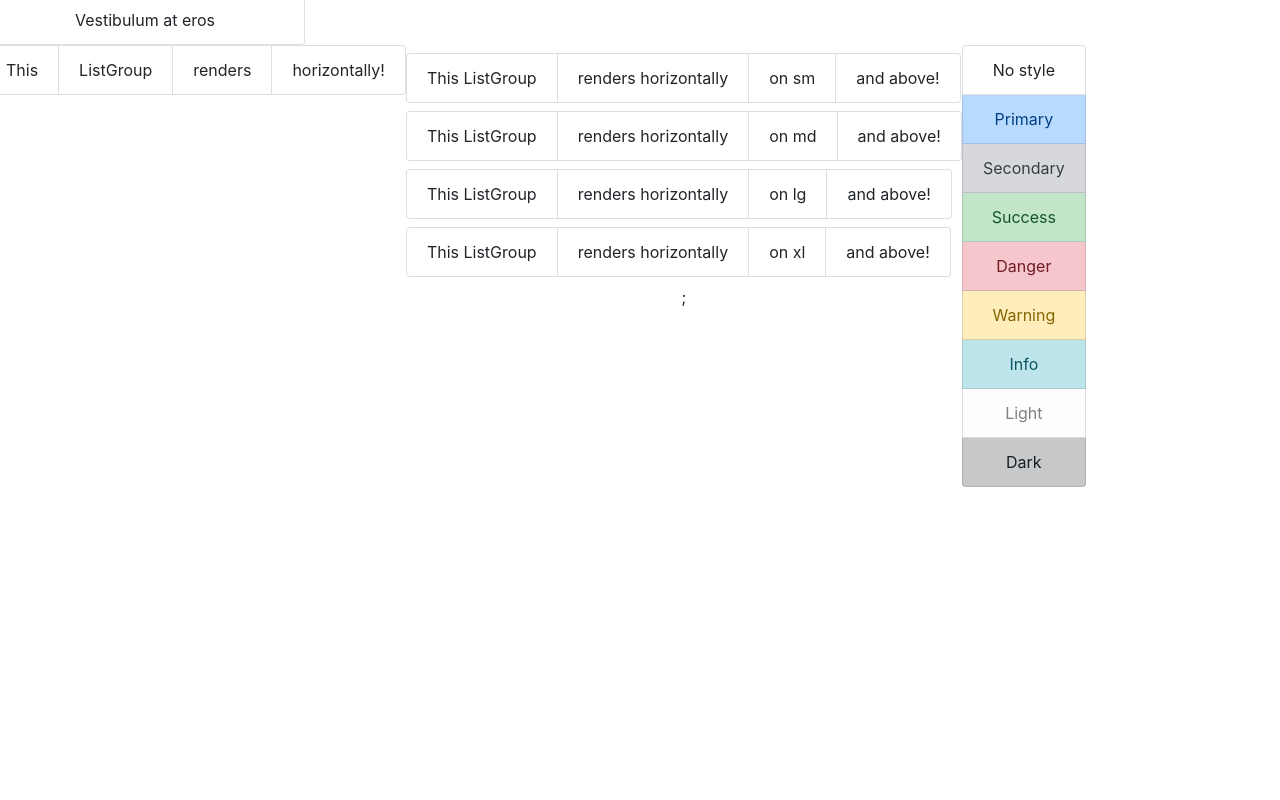
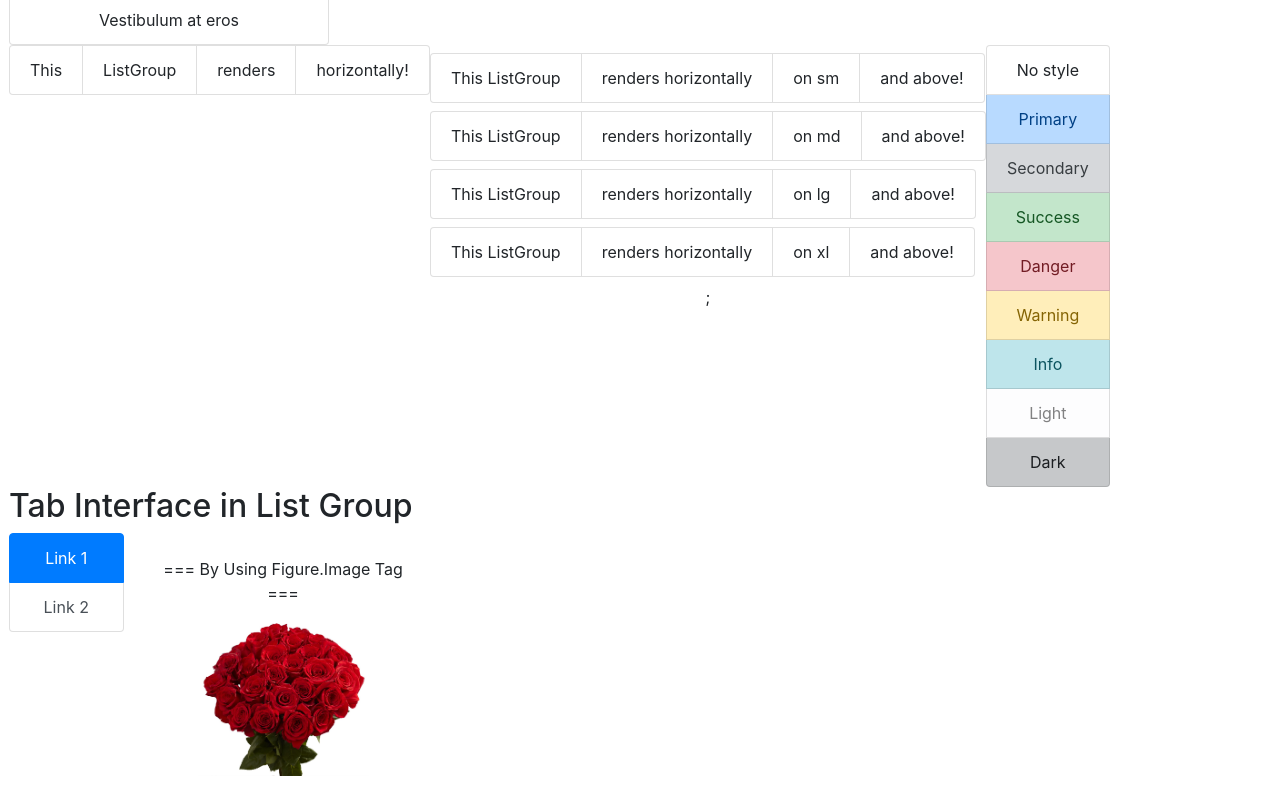
Before and after one commit to Khwajapasha/Boosrtrap-Practice, a React (Create React App) app: page / in a window 1280 px wide. Shown: the part 715-1515 px from the top of the page. Before the commit the page ends 1202 px from the top, so only its background shows below. Built offline with nearby package versions, Linux system fonts and the light colour scheme.

Commit message:
Tab Interface in list group

```diff
--- a/src/Component/MainBodySection/ListGroupsComponent/AllListGroup.jsx
+++ b/src/Component/MainBodySection/ListGroupsComponent/AllListGroup.jsx
@@ -7,9 +7,10 @@
 import { ListGroupHorizontal } from "./ListGroupHorizontal";
 import { ListGroupResponsiveHorizotalView } from "./ListGroupResponsiveHorizotalView";
 import { ListGroupVariant } from "./ListGroupVariant";
+import { ListGroupTabbedInterface } from "./ListGroupTabbedInterface";
 export const AllListGroup = () => {
   return (
-    <div className="mt-2">
+    <div className="mt-2 ml-4">
       <Row>
         <LIstGroupBasicExample />
         <ListGroupsActiveItem />
@@ -18,6 +19,7 @@
         <ListGroupHorizontal />
         <ListGroupResponsiveHorizotalView />
         <ListGroupVariant />
+        <ListGroupTabbedInterface />
       </Row>
     </div>
   );
--- /dev/null
+++ b/src/Component/MainBodySection/ListGroupsComponent/ListGroupTabbedInterface.jsx
@@ -0,0 +1,35 @@
+import React from "react";
+import { Row, Col, ListGroup, Tab } from "react-bootstrap";
+import { FigureImage } from "../ImagesComponent/FigureImage";
+import { CardImageOverlay } from "../CardsComponent/CardImageOverlay";
+export const ListGroupTabbedInterface = () => {
+  return (
+    <div>
+      <h2>Tab Interface in List Group</h2>
+      <Tab.Container id="list-group-tabs-example" defaultActiveKey="#link1">
+        <Row>
+          <Col sm={4}>
+            <ListGroup>
+              <ListGroup.Item action href="#link1">
+                Link 1
+              </ListGroup.Item>
+              <ListGroup.Item action href="#link2">
+                Link 2
+              </ListGroup.Item>
+            </ListGroup>
+          </Col>
+          <Col sm={8}>
+            <Tab.Content>
+              <Tab.Pane eventKey="#link1">
+                <FigureImage />
+              </Tab.Pane>
+              <Tab.Pane eventKey="#link2">
+                <CardImageOverlay />
+              </Tab.Pane>
+            </Tab.Content>
+          </Col>
+        </Row>
+      </Tab.Container>
+    </div>
+  );
+};
```
